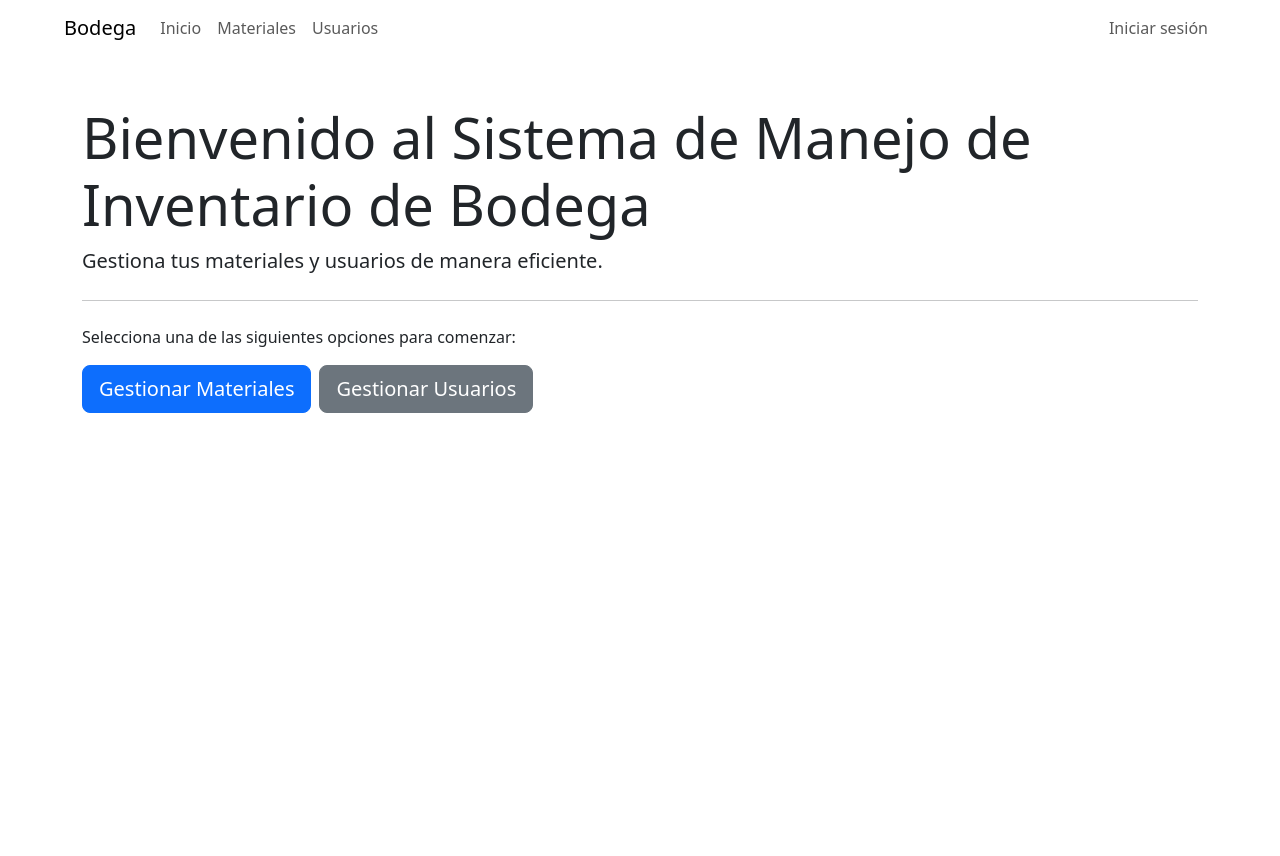
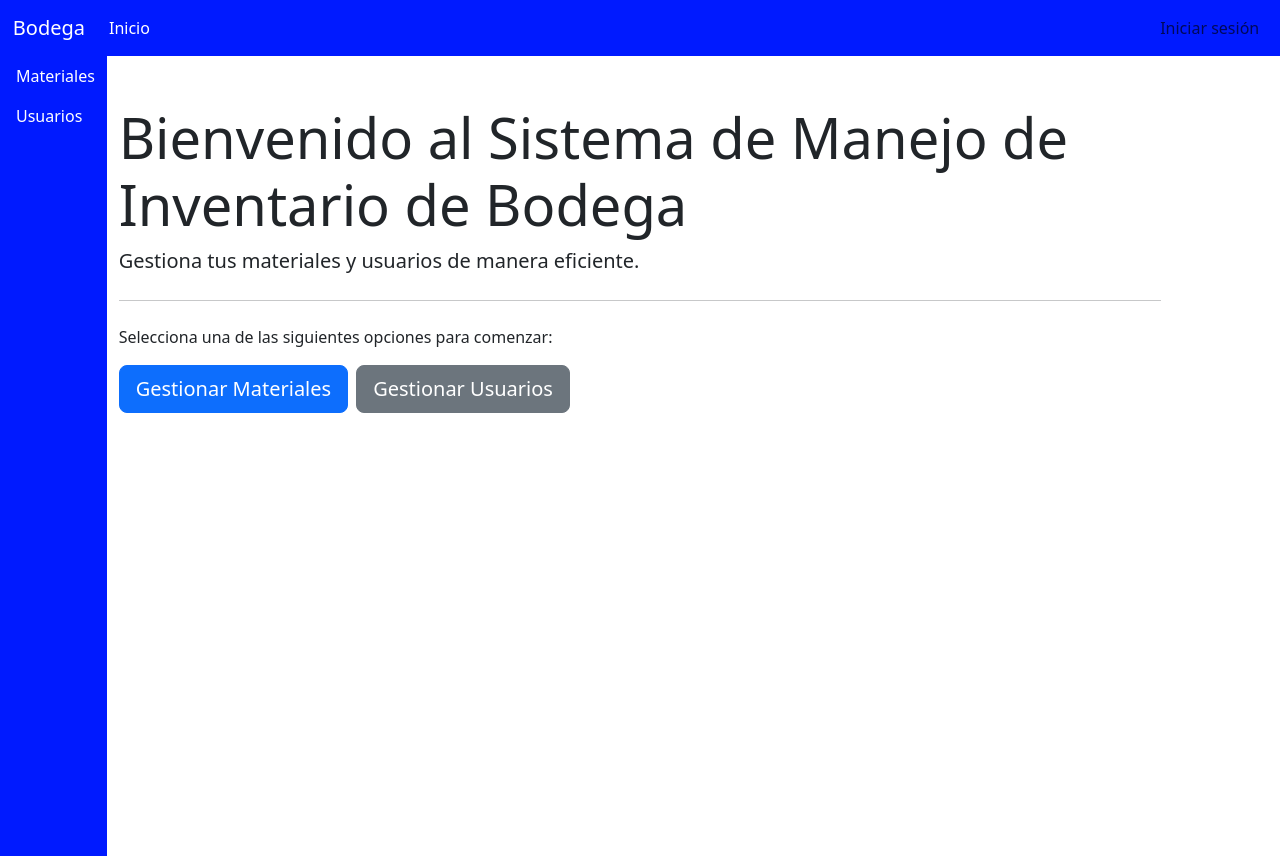
Before and after one commit to nicolas1199/frontend_bodega, a React app: page / in a window 1280 px wide. Before the commit the page ends 800 px from the top, so only its background shows below. Built offline with nearby package versions, Linux system fonts and the light colour scheme; no server answers; what datatables.net-react would draw is missing.

Commit message:
Add Sidebar component and restructure App layout; update Navbar for user session handling

```diff
--- a/src/App.jsx
+++ b/src/App.jsx
@@ -5,17 +5,31 @@ import Login from './pages/Login.jsx'
 import Usuarios from './pages/Usuarios.jsx'
 import Materiales from './pages/Materiales.jsx'
 import Nav from './components/Navbar.jsx'
+import Sidebar from './components/Sidebar.jsx'
 
 const App = () => (
     <StrictMode>
         <Router>
+            <div className="container-fluid p-0">
                 <Nav />
+                <div className="row g-0">
+                    <div className="col-md-1 col-sm-3 p-0">
+                        <Sidebar />
+                    </div>
+
+                    <div className="col-md-10 col-sm-9">
                         <Routes>
                             <Route path="/" element={<Home />} />
                             <Route path="/login" element={<Login />} />
                             <Route path="/usuarios" element={<Usuarios />} />
-                <Route path="/materiales" element={<Materiales />} />
+                            <Route
+                                path="/materiales"
+                                element={<Materiales />}
+                            />
                         </Routes>
+                    </div>
+                </div>
+            </div>
         </Router>
     </StrictMode>
 )
--- a/src/components/Navbar.jsx
+++ b/src/components/Navbar.jsx
@@ -7,29 +7,20 @@ import { Navbar, Nav, Container, NavDropdown, Button } from 'react-bootstrap'
 const Navigation = () => {
     const [cookies, setCookie, removeCookie] = useCookies(['sessionID'])
     const [sesion, setSesion] = useState(false)
+    const [user, setUser] = useState(null)
+    const [rol, setRol] = useState(null)
     const navigate = useNavigate()
 
     useEffect(() => {
         const checkSession = async () => {
             try {
-                let sessionID = cookies.sessionID
+                const response = await sessionService.getSession()
+                const user = response.data.user
 
-                if (sessionID && sessionID.startsWith('s:')) {
-                    sessionID = sessionID.slice(2).split('.')[0]
-                }
-
-                console.log('sessionID procesado:', sessionID)
-
-                if (sessionID) {
-                    const sessionData = await sessionService.getSession(
-                        sessionID
-                    )
-
-                    if (sessionData) {
+                if (user) {
                     setSesion(true)
-                    } else {
-                        setSesion(false)
-                    }
+                    setUser(user.mail)
+                    setRol(user.rol)
                 } else {
                     setSesion(false)
                 }
@@ -54,37 +45,40 @@ const Navigation = () => {
     }
 
     return (
-        <div>
         <Navbar
-                className="--bs-primary-bg-subtle"
+            className="nav"
             expand="lg"
-                style={{ paddingLeft: '5%', paddingRight: '5%' }}
+            style={{ paddingLeft: '1%', paddingRight: '1%' }}
         >
-                <Navbar.Brand as={Link} to="/">
+            <Navbar.Brand className="text-white" as={Link} to="/">
                 Bodega
             </Navbar.Brand>
             <Navbar.Toggle aria-controls="navbarNav" />
             <Navbar.Collapse id="navbarNav">
                 <Nav className="me-auto">
-                        <Nav.Link as={Link} to="/">
+                    <Nav.Link className="text-white" as={Link} to="/">
                         Inicio
-                        </Nav.Link>
-                        <Nav.Link as={Link} to="/materiales">
-                            Materiales
-                        </Nav.Link>
-                        <Nav.Link as={Link} to="/usuarios">
-                            Usuarios
                     </Nav.Link>
                 </Nav>
                 <Nav className="ms-auto">
                     {sesion ? (
-                            <Nav.Link
-                                as={Button}
-                                variant="link"
-                                onClick={logout}
-                            >
+                        <NavDropdown title="Usuarios" align="end">
+                            <NavDropdown.ItemText>
+                                {user}
+                                {rol === 'admin' ? ' (Administrador)' : ''}
+                                {rol === 'cliente' ? ' (Usuario)' : ''}
+                            </NavDropdown.ItemText>
+
+                            <NavDropdown.Item as={Link} to="/perfil">
+                                Perfil
+                            </NavDropdown.Item>
+                            <NavDropdown.Item as={Link} to="/ajustes">
+                                Ajustes
+                            </NavDropdown.Item>
+                            <NavDropdown.Item onClick={logout}>
                                 Cerrar sesión
-                            </Nav.Link>
+                            </NavDropdown.Item>
+                        </NavDropdown>
                     ) : (
                         <Nav.Link as={Link} to="/login">
                             Iniciar sesión
@@ -93,7 +87,6 @@ const Navigation = () => {
                 </Nav>
             </Navbar.Collapse>
         </Navbar>
-        </div>
     )
 }
 
--- /dev/null
+++ b/src/components/Sidebar.jsx
@@ -0,0 +1,27 @@
+import React from 'react'
+import { Nav } from 'react-bootstrap'
+import { Link } from 'react-router-dom'
+
+const Sidebar = () => {
+    return (
+        <Nav
+            className="d-flex flex-column sidebar text-white"
+            style={{
+                height: '100vh',
+            }}
+        >
+            <Nav.Item>
+                <Nav.Link as={Link} to="/materiales" className="text-white">
+                    Materiales
+                </Nav.Link>
+            </Nav.Item>
+            <Nav.Item>
+                <Nav.Link as={Link} to="/usuarios" className="text-white">
+                    Usuarios
+                </Nav.Link>
+            </Nav.Item>
+        </Nav>
+    )
+}
+
+export default Sidebar
--- a/src/pages/Materiales.jsx
+++ b/src/pages/Materiales.jsx
@@ -3,7 +3,15 @@ import { matService } from '../services/api.js'
 import { categoriaService } from '../services/api.js'
 import DataTable from 'datatables.net-react'
 import DT from 'datatables.net-bs5'
-import { Modal, Button, Form, Row, Col, Container, FormControl } from 'react-bootstrap'
+import {
+    Modal,
+    Button,
+    Form,
+    Row,
+    Col,
+    Container,
+    FormControl,
+} from 'react-bootstrap'
 
 DataTable.use(DT)
 
@@ -113,13 +121,13 @@ const Materiales = () => {
                     >
                         Eliminar
                     </Button>
+                </div>
             </div>,
-            </div>
         ])
     }
     const editMaterial = (id) => {
         return (
-            <Container style={{ maxWidth: '99%' }}>
+            <Container>
                 <h1>Materiales</h1>
                 <Form onSubmit={handleSubmit}>
                     <Row className="align-items-end">
@@ -325,7 +333,7 @@ const Materiales = () => {
                             />
                         </Form.Group>
                     </Col>
-                    <Col xs='auto'>
+                    <Col xs="auto">
                         <FormControl
                             type="number"
                             name="inventario"
@@ -335,7 +343,7 @@ const Materiales = () => {
                             required
                         />
                     </Col>
-                    <Col xs='auto'>
+                    <Col xs="auto">
                         <FormControl
                             type="number"
                             name="precio_compra"
@@ -345,7 +353,7 @@ const Materiales = () => {
                             required
                         />
                     </Col>
-                    <Col xs='auto'>
+                    <Col xs="auto">
                         <FormControl
                             type="number"
                             name="precio_venta"
@@ -355,7 +363,7 @@ const Materiales = () => {
                             required
                         />
                     </Col>
-                    <Col xs='auto'>
+                    <Col xs="auto">
                         <Form.Select
                             name="id_categoria"
                             value={newMaterial.id_categoria}
@@ -364,7 +372,9 @@ const Materiales = () => {
                         >
                             <option value="">Seleccione una categoria</option>
                             {categorias.map((cat) => (
-                                <option value={cat.id_categoria}>{cat.nombre_categoria}</option>
+                                <option value={cat.id_categoria}>
+                                    {cat.nombre_categoria}
+                                </option>
                             ))}
                         </Form.Select>
                     </Col>
--- a/src/services/api.js
+++ b/src/services/api.js
@@ -45,7 +45,7 @@ export const categoriaService = {
 }
 
 export const comunasService = {
-    getAll: () => api.get('/comunas')
+    getAll: () => api.get('/comunas'),
 }
 
 export const userService = {
@@ -57,7 +57,7 @@ export const userService = {
 }
 
 export const sessionService = {
-    getSession: (sessionID) => api.post('/loged/session', { sessionID }),
+    getSession: () => api.get('/loged/session'),
 }
 
 export const obtenerUsuarios = async () => {
--- a/src/styles.css
+++ b/src/styles.css
@@ -23,3 +23,36 @@ div.dt-container div.dt-search label {
     text-align: left;
     color: #000;
 }
+
+.nav {
+    background-color: #001aff;
+}
+.sidebar {
+    height: 100vh;
+    background-color: #001aff;
+    overflow-y: auto;
+}
+
+.main-content {
+    padding: 2rem;
+}
+
+.sidebar .nav-link {
+    padding: 0.5rem 1rem;
+    color: white !important;
+    font-weight: 500;
+}
+
+.sidebar .nav-link:hover {
+    background-color: rgba(255, 255, 255, 0.1);
+}
+
+@media (max-width: 768px) {
+    .sidebar {
+        height: auto;
+    }
+
+    .main-content {
+        padding: 1rem;
+    }
+}
```
Lines whose indentation alone changed are shown as unchanged.
